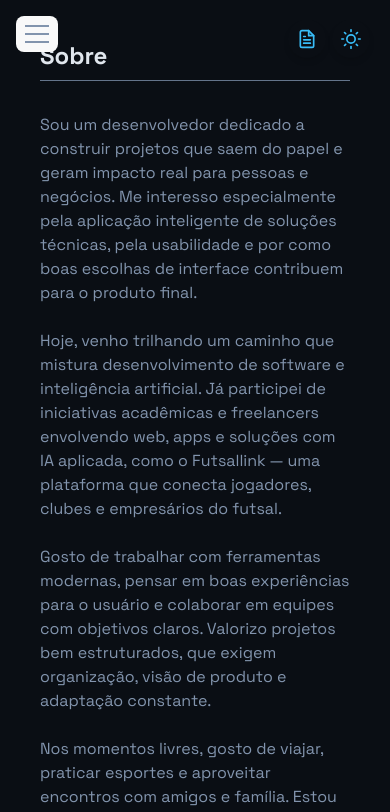
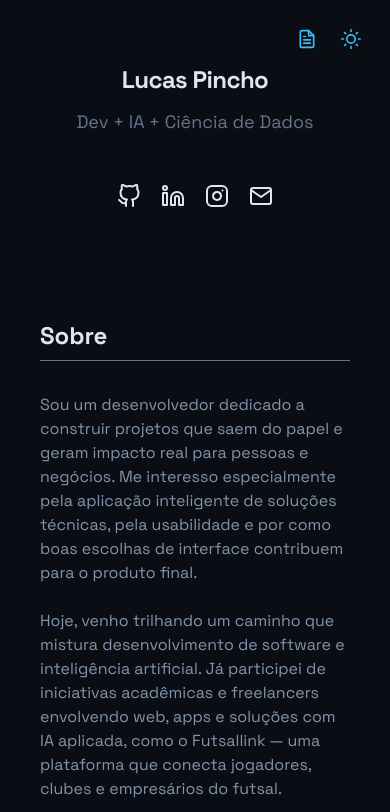
Before and after one commit to lucaspincho/myportfolio, a React (Vite) app: page / in a window 390 px wide. Shown: the top 812 px of the page. Built offline with nearby package versions, Linux system fonts and the light colour scheme.

Commit message:
feat(mobile): improve mobile header layout and spacing

```diff
--- a/src/App.tsx
+++ b/src/App.tsx
@@ -9,7 +9,6 @@ import CursorGlow from './components/CursorGlow'
 function App() {
   const { theme, toggleTheme } = useTheme()
   const [isMobile, setIsMobile] = useState(false)
-  const [mobileMenuOpen, setMobileMenuOpen] = useState(false)
 
   useEffect(() => {
     const checkMobile = () => {
@@ -41,24 +40,23 @@ function App() {
 
       <div className="flex-1 w-full px-6 md:px-10 lg:px-16 xl:px-20 relative">
         <div className="grid grid-cols-1 md:grid-cols-12 gap-4 max-w-6xl mx-auto">
+          {/* Desktop sidebar */}
           <aside className="hidden md:block md:col-span-4 lg:col-span-5 sticky top-14 self-start" style={{ height: 'calc(100vh - 4rem)' }}>
             <Sidebar
-              isMobile={isMobile}
-              mobileMenuOpen={mobileMenuOpen}
-              toggleMobileMenu={() => setMobileMenuOpen(!mobileMenuOpen)}
+              isMobile={false}
             />
           </aside>
 
-          {/* Versão mobile da sidebar */}
+          {/* Versão mobile da sidebar: agora fica no topo */}
           {isMobile && (
-            <Sidebar
-              isMobile={isMobile}
-              mobileMenuOpen={mobileMenuOpen}
-              toggleMobileMenu={() => setMobileMenuOpen(!mobileMenuOpen)}
-            />
+            <div className="col-span-1 pt-16 pb-10 overflow-x-auto">
+              <Sidebar
+                isMobile={true}
+              />
+            </div>
           )}
 
-          <main className="md:col-span-8 lg:col-span-7">
+          <main className={`${isMobile ? 'col-span-1 pt-4' : 'md:col-span-8 lg:col-span-7'}`}>
             <MainContent />
           </main>
         </div>
--- a/src/components/Contact.tsx
+++ b/src/components/Contact.tsx
@@ -21,7 +21,7 @@ export default function Contact() {
         viewport={{ once: true }}
         transition={{ duration: 0.5, delay: 0.2 }}
       >
-        <p className="text-lg">
+        <p className="text-base">
           Estou sempre aberto para discutir novos projetos, oportunidades de trabalho ou parcerias.
           Seja para uma conversa rápida ou para discutir um projeto em detalhes, preencha o formulário
           abaixo ou entre em contato diretamente através do meu email: <a href="mailto:lucas@pincho.com.br" className="text-link-hover dark:text-dark-link-hover hover:underline">lucas@pincho.com.br</a>.
--- a/src/components/Projects.tsx
+++ b/src/components/Projects.tsx
@@ -53,32 +53,32 @@ export default function Projects() {
       title: "Futsallink: Aplicativo de Conexão Esportiva",
       description: "Desenvolvimento front-end de um app para conectar clubes e jogadores de futsal, com algoritmo de matching e notificações em tempo real.",
       tags: ["Flutter", "Firebase", "APIs REST"],
-      githubUrl: "https://github.com",
-      liveUrl: "https://example.com",
-      projectUrl: "#"
+      githubUrl: "https://github.com/lucaspincho/Futsallink",
+      liveUrl: "https://github.com/lucaspincho/Futsallink",
+      projectUrl: "https://github.com/lucaspincho/Futsallink"
     },
     {
       title: "YourDP: Sistema de Gestão de RH",
       description: "Criação de um app multiplataforma para gestão de ponto, férias e folha de pagamento. Dashboard de analytics com integração em tempo real a APIs e cloud.",
       tags: ["React Native", "Node.js", "Cloudinary", "Vercel"],
-      githubUrl: "https://github.com",
-      liveUrl: "https://example.com",
-      projectUrl: "#"
+      githubUrl: "https://github.com/Caliel-Albuquerque/ReactNative-YourDP",
+      liveUrl: "https://github.com/Caliel-Albuquerque/ReactNative-YourDP",
+      projectUrl: "https://github.com/Caliel-Albuquerque/ReactNative-YourDP"
     },
     {
       title: "Modelo Preditivo de Custos de Plano de Saúde",
       description: "Modelo de machine learning para previsão de custos de planos de saúde com 89% de acurácia. Análise de viés e documentação técnica para uso ético de IA.",
       tags: ["Python", "Scikit-Learn", "Pandas", "Colab"],
-      githubUrl: "https://github.com",
-      liveUrl: "https://example.com",
-      projectUrl: "#"
+      githubUrl: "https://colab.research.google.com/drive/1qr0fzQpBSzOY9Ut6O5i2fUYFnVTXNHBM?usp=sharing",
+      liveUrl: "https://colab.research.google.com/drive/1qr0fzQpBSzOY9Ut6O5i2fUYFnVTXNHBM?usp=sharing",
+      projectUrl: "https://colab.research.google.com/drive/1qr0fzQpBSzOY9Ut6O5i2fUYFnVTXNHBM?usp=sharing"
     },
     {
       title: "DoubleScout: Plataforma de Busca Avançada de Jogadores",
       description: "Desenvolvimento de uma ferramenta web interativa para encontrar jogadores que atendem a combinações específicas de critérios. Implementação de sistema dinâmico de busca cruzada com filtros temporais e integração com múltiplas APIs esportivas.",
       tags: ["React", "Node.js", "PostgreSQL", "TailwindCSS", "APIs esportivas"],
-      githubUrl: "https://github.com",
-      liveUrl: "https://example.com",
+      githubUrl: null,
+      liveUrl: null,
       projectUrl: "#"
     },
   ];
@@ -95,7 +95,7 @@ export default function Projects() {
         Projetos
       </motion.h2>
 
-      <div className="grid grid-cols-1 xl:grid-cols-2 gap-8 mt-8">
+      <div className="grid grid-cols-1 gap-8 mt-8 max-w-4xl mx-auto">
         {projects.map((project, index) => (
           <ProjectCard
             key={index}
--- a/src/components/Sidebar.tsx
+++ b/src/components/Sidebar.tsx
@@ -5,11 +5,11 @@ import { useActiveSection } from '../hooks/useActiveSection';
 
 type SidebarProps = {
   isMobile: boolean;
-  mobileMenuOpen: boolean;
-  toggleMobileMenu: () => void;
+  mobileMenuOpen?: boolean;
+  toggleMobileMenu?: () => void;
 };
 
-export default function Sidebar({ isMobile, mobileMenuOpen, toggleMobileMenu }: SidebarProps) {
+export default function Sidebar({ isMobile }: SidebarProps) {
   const activeSection = useActiveSection();
 
   const navItems = [
@@ -20,22 +20,17 @@ export default function Sidebar({ isMobile, mobileMenuOpen, toggleMobileMenu }:
     { label: 'Contato', href: '#contact' },
   ];
 
-  const sidebarVariants = {
-    hidden: { x: '-100%' },
-    visible: { x: 0 },
-  };
-
   const linksContainerClass = classNames({
-    'flex flex-col gap-6': true,
-    'mt-8': !isMobile,
-    'mt-16': isMobile,
+    'flex gap-6': true,
+    'flex-col mt-8': !isMobile,
+    'flex-row flex-wrap justify-center mt-4': isMobile,
   });
 
   const sidebarContent = (
-    <div className="flex flex-col h-full">
-      <div className="mb-10 lg:pt-10">
+    <div className={`flex flex-col ${isMobile ? 'h-auto' : 'h-full'}`}>
+      <div className={`${isMobile ? 'mb-4 text-center' : 'mb-10 lg:pt-10'}`}>
         <motion.h1
-          className="text-3xl md:text-4xl lg:text-5xl font-bold tracking-tight"
+          className={`${isMobile ? 'text-2xl' : 'text-3xl md:text-4xl lg:text-5xl'} font-bold tracking-tight`}
           initial={{ opacity: 0 }}
           animate={{ opacity: 1 }}
           transition={{ delay: 0.2 }}
@@ -52,7 +47,8 @@ export default function Sidebar({ isMobile, mobileMenuOpen, toggleMobileMenu }:
         </motion.p>
       </div>
 
-      <nav>
+      {!isMobile && (
+        <nav className={`${isMobile ? 'flex justify-center' : ''}`}>
           <ul className={linksContainerClass}>
             {navItems.map((item, index) => {
               const isActive = activeSection === item.href.substring(1);
@@ -71,7 +67,6 @@ export default function Sidebar({ isMobile, mobileMenuOpen, toggleMobileMenu }:
                       "relative text-lg group flex items-center",
                       isActive ? "font-medium" : ""
                     )}
-                  onClick={() => isMobile && toggleMobileMenu()}
                   >
                     <span
                       className={classNames(
@@ -88,9 +83,10 @@ export default function Sidebar({ isMobile, mobileMenuOpen, toggleMobileMenu }:
             })}
           </ul>
         </nav>
+      )}
 
       <motion.div
-        className="mt-24"
+        className={`${isMobile ? 'mt-8 flex justify-center' : 'mt-24'}`}
         initial={{ opacity: 0 }}
         animate={{ opacity: 1 }}
         transition={{ delay: 0.8 }}
@@ -113,46 +109,5 @@ export default function Sidebar({ isMobile, mobileMenuOpen, toggleMobileMenu }:
     </div>
   );
 
-  // Mobile hamburger menu
-  const hamburgerButton = isMobile && (
-    <button
-      className="fixed top-4 left-4 z-50 p-2"
-      onClick={toggleMobileMenu}
-      aria-label={mobileMenuOpen ? 'Fechar menu' : 'Abrir menu'}
-    >
-      <div className="w-6 flex flex-col gap-1.5">
-        <motion.span
-          className="w-full h-0.5 bg-foreground dark:bg-dark-foreground block"
-          animate={mobileMenuOpen ? { rotate: 45, y: 8 } : { rotate: 0, y: 0 }}
-        />
-        <motion.span
-          className="w-full h-0.5 bg-foreground dark:bg-dark-foreground block"
-          animate={mobileMenuOpen ? { opacity: 0 } : { opacity: 1 }}
-        />
-        <motion.span
-          className="w-full h-0.5 bg-foreground dark:bg-dark-foreground block"
-          animate={mobileMenuOpen ? { rotate: -45, y: -8 } : { rotate: 0, y: 0 }}
-        />
-      </div>
-    </button>
-  );
-
-  if (isMobile) {
-    return (
-      <>
-        {hamburgerButton}
-        <motion.aside
-          className="fixed top-0 left-0 w-full h-screen bg-background dark:bg-dark-background z-40 p-10 flex flex-col"
-          initial="hidden"
-          animate={mobileMenuOpen ? "visible" : "hidden"}
-          variants={sidebarVariants}
-          transition={{ type: 'tween', duration: 0.3 }}
-        >
-          {sidebarContent}
-        </motion.aside>
-      </>
-    );
-  }
-
   return sidebarContent;
 }
```
Lines whose indentation alone changed are shown as unchanged.
